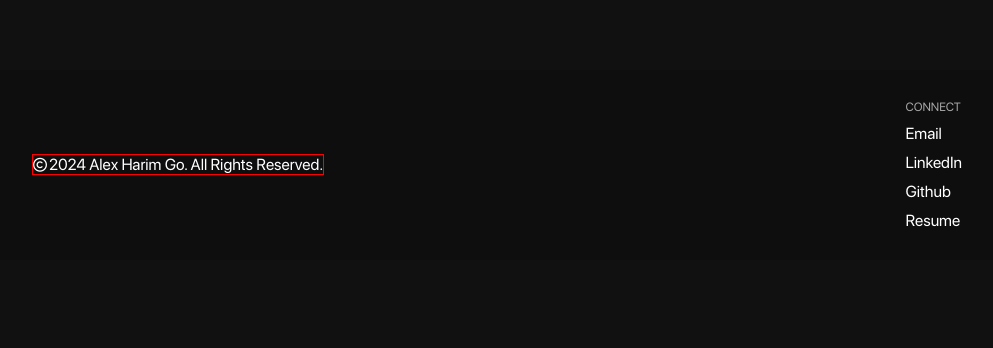
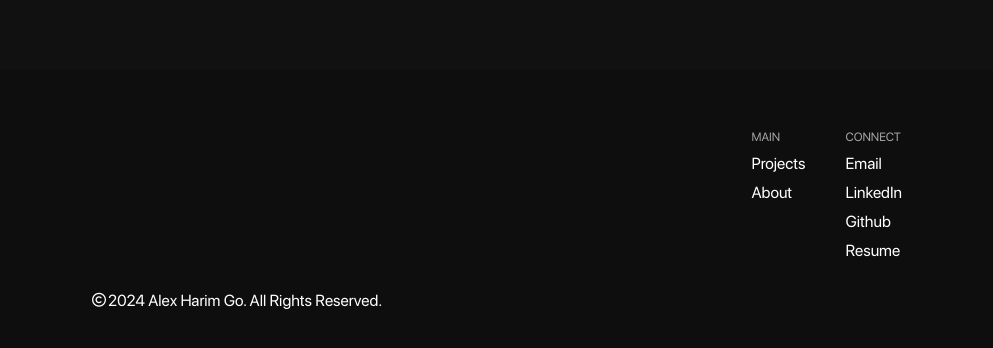
Before and after one commit to kimchicecream/kimchicecream.github.io, a React (Create React App) app: page / in a window 1280 px wide. Shown: the part 2942-3290 px from the top of the page, without its empty margins (268-1261 px from the left). Before the commit the page ends 3202 px from the top, so only its background shows below. Built offline with nearby package versions, Linux system fonts and the light colour scheme.

Commit message:
working on footer

```diff
--- a/src/components/Homepage/Homepage.css
+++ b/src/components/Homepage/Homepage.css
@@ -372,11 +372,12 @@
 /* ------ FOOTER ------- */
 .home-container .footer {
     background-color: rgba(0, 0, 0, 0.191);
-    padding: 30px 50px;
+    padding: 60px 110px;
 
     display: flex;
     justify-content: space-between;
     align-items: center;
+    height: 300px;
 }
 
 .home-container #copyright {
@@ -393,12 +394,19 @@
     display: flex;
     flex-direction: column;
     justify-content: flex-end;
+
     height: 100%;
-
-    border: 1px solid red;
 }
 
 .footer .right {
+    display: flex;
+    gap: 40px;
+
+    height: 100%;
+}
+
+.footer .right .main,
+.footer .right .connect {
     display: flex;
     flex-direction: column;
     gap: 10px;
--- a/src/components/Homepage/Homepage.jsx
+++ b/src/components/Homepage/Homepage.jsx
@@ -207,11 +207,18 @@ function Homepage() {
                     <span id='copyright'><i className="fa-regular fa-copyright"></i>2024 Alex Harim Go. All Rights Reserved.</span>
                 </div>
                 <div className='right'>
-                    <p id='title'>CONNECT</p>
-                    <a href="mailto:gohalexx@gmail.com" className='email' target="_blank">Email</a>
-                    <a href="https://www.linkedin.com/in/alexhgo9/" target="_blank" className='linkedin'>LinkedIn</a>
-                    <a href="https://github.com/kimchicecream" target="_blank" className='github'>Github</a>
-                    <a href="/Resume.pdf" target="_blank" className='resume'>Resume</a>
+                    <div className="main">
+                        <p id='title'>MAIN</p>
+                        <a href='/' className='projects-link'>Projects</a>
+                        <a href='/about' className='about-link'>About</a>
+                    </div>
+                    <div className='connect'>
+                        <p id='title'>CONNECT</p>
+                        <a href="mailto:gohalexx@gmail.com" className='email' target="_blank">Email</a>
+                        <a href="https://www.linkedin.com/in/alexhgo9/" target="_blank" className='linkedin'>LinkedIn</a>
+                        <a href="https://github.com/kimchicecream" target="_blank" className='github'>Github</a>
+                        <a href="/Resume.pdf" target="_blank" className='resume'>Resume</a>
+                    </div>
                 </div>
             </div>
         </div>
```
